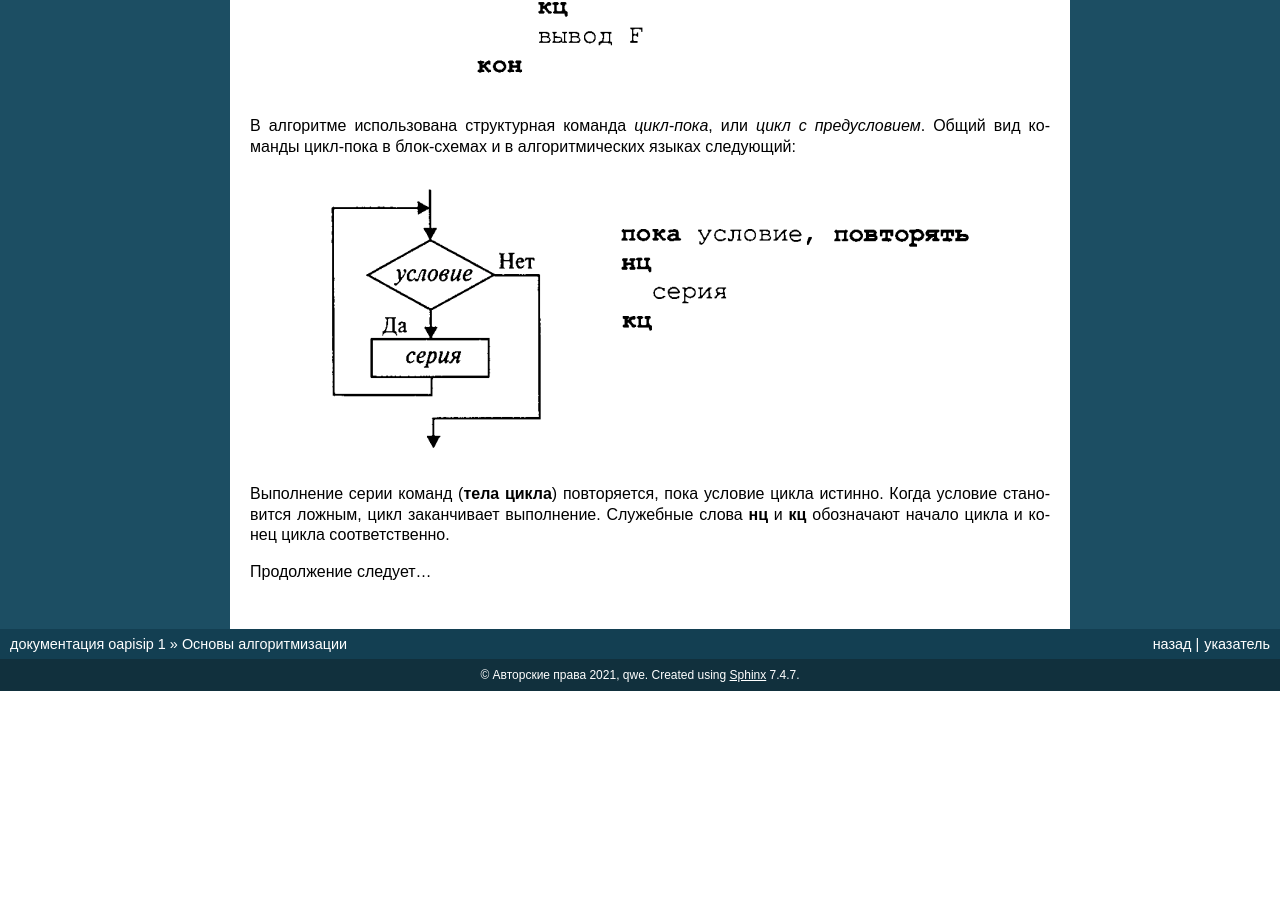
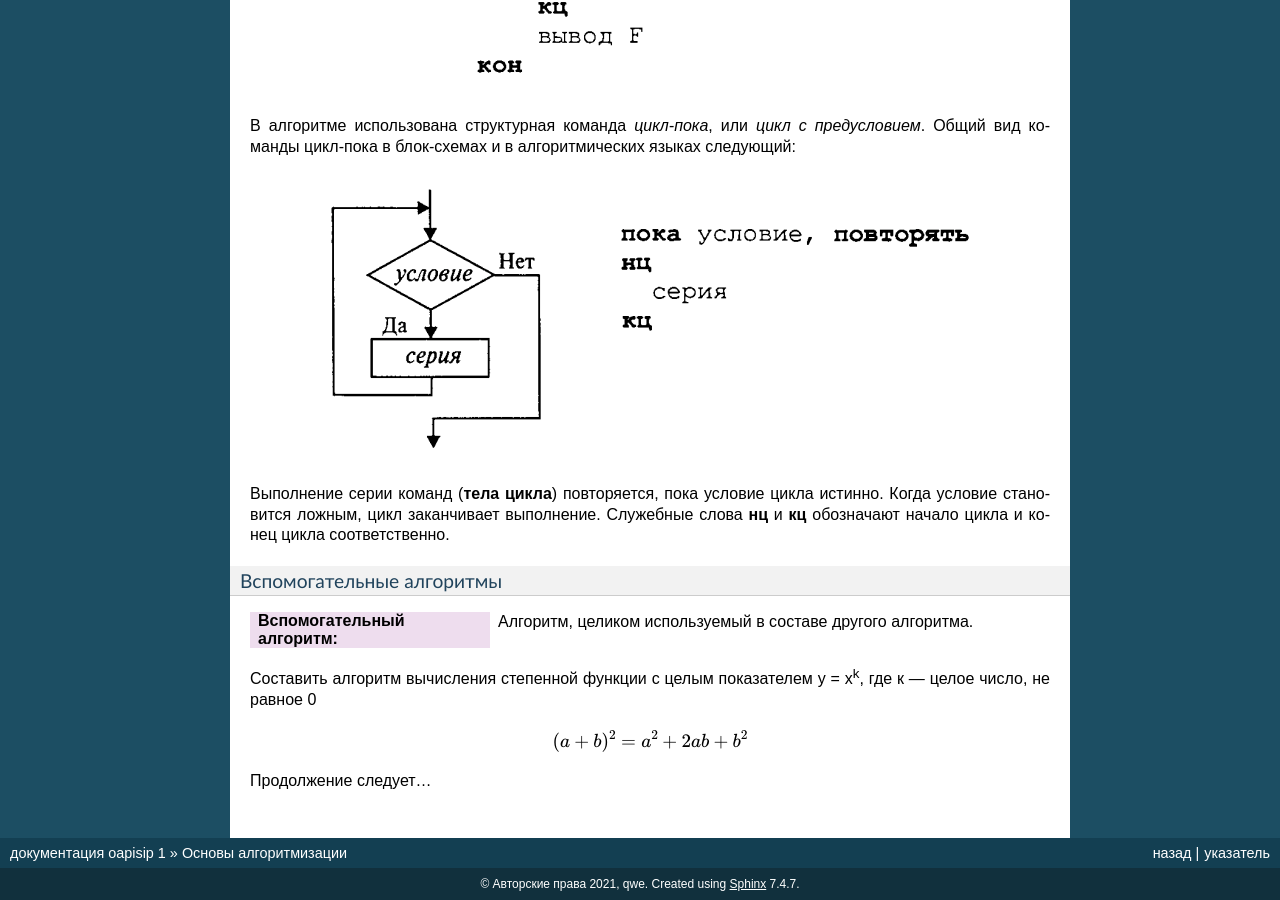
Before and after one commit to rimcupk/oapisip, a Sphinx documentation site: the page built from docs/chapters/01_algo/01_algo.rst, in a window 1280 px wide and 900 px high, scrolled down 11672 px. Built offline with Sphinx 7.4.7, drawn with Linux system fonts in a browser that asks for light colours; before the commit the page ends 12363 px from its top, so only the background shows below that; some of the changed text lies outside the part shown.

Commit message:
Update 01_algo.rst

```diff
--- a/docs/chapters/01_algo/01_algo.rst
+++ b/docs/chapters/01_algo/01_algo.rst
@@ -235,4 +235,14 @@
 
 Выполнение серии команд (**тела цикла**) повторяется, пока условие цикла истинно. Когда условие становится ложным, цикл заканчивает выполнение. Служебные слова **нц** и **кц** обозначают начало цикла и конец цикла соответственно.
 
+Вспомогательные алгоритмы
+~~~~~~~~~~~~~~~~~~~~~~~~~
+
+:Вспомогательный алгоритм: Алгоритм, целиком используемый в составе другого алгоритма.
+
+Составить алгоритм вычисления степенной функции с целым показателем у = х\ :sup:`k`\ , где к — целое число, не равное 0
+
+.. math:: (a + b)^2 = a^2 + 2ab + b^2
+
+
 Продолжение следует...
```
